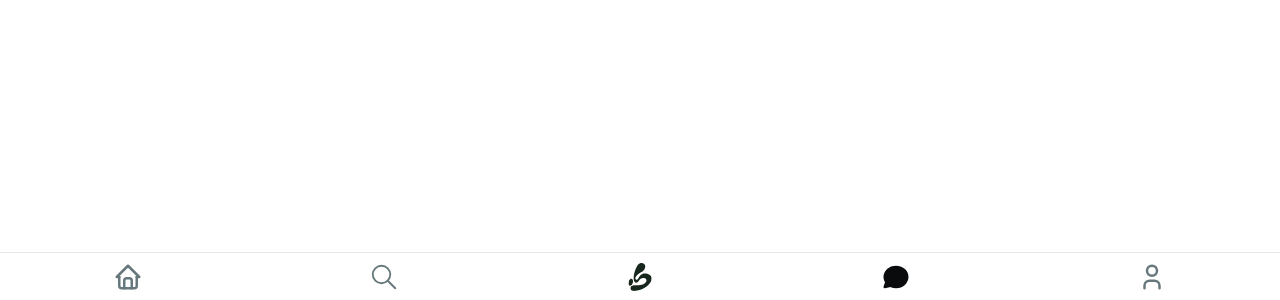
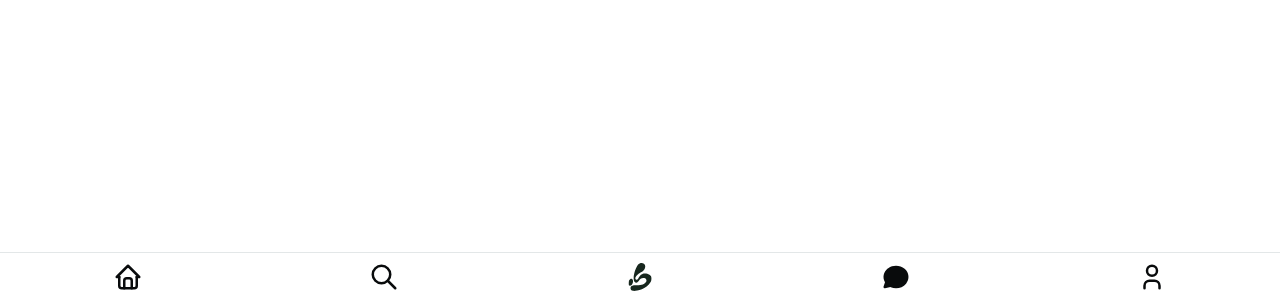
Before and after one commit to x-breezy/breezy, a Next.js app in the folder apps/web/: page /messages in a window 1280 px wide. Shown: the part 500-800 px from the top of the page. Built offline with nearby package versions, Linux system fonts and the light colour scheme.

Commit message:
feat: refine navbar styling with adjusted icon weights and active state for grod icon

```diff
--- a/apps/web/components/NavBar.tsx
+++ b/apps/web/components/NavBar.tsx
@@ -18,35 +18,27 @@ export function NavBar() {
   return (
     <nav className='grid h-12 w-screen grid-cols-5 border-t'>
       <a href='/home' className='flex w-full items-center justify-center'>
-        {active("/home") ? (
-          <IconHomeFilled size={30} className='text-foreground' />
-        ) : (
-          <IconHome size={30} className='text-muted-foreground' />
-        )}
+        {active("/home") ? <IconHomeFilled size={30} className='text-foreground' /> : <IconHome size={30} />}
       </a>
       <a href='/search' className='flex w-full items-center justify-center'>
-        <IconSearch
-          size={30}
-          strokeWidth={active("/search") ? 2.5 : 1.5}
-          className={active("/search") ? "text-foreground" : "text-muted-foreground"}
-        />
+        <IconSearch size={30} strokeWidth={active("/search") ? 3 : 2} />
       </a>
       <a href='/grod' className='flex w-full items-center justify-center'>
-        <img src='/breezy_icon.svg' alt='Breezy' className='h-7 w-7' />
+        {active("/grod") ? (
+          <img src='/breezy_icon_green.svg' alt='Breezy' className='h-10 w-10 rounded-sm' />
+        ) : (
+          <img src='/breezy_icon.svg' alt='Breezy' className='h-7 w-7' />
+        )}
       </a>
       <a href='/messages' className='flex w-full items-center justify-center'>
         {active("/messages") ? (
           <IconMessageCircleFilled size={30} className='text-foreground' />
         ) : (
-          <IconMessageCircle size={30} className='text-muted-foreground' />
+          <IconMessageCircle size={30} />
         )}
       </a>
       <a href='/profile' className='flex w-full items-center justify-center'>
-        {active("/profile") ? (
-          <IconUserFilled size={30} className='text-foreground' />
-        ) : (
-          <IconUser size={30} className='text-muted-foreground' />
-        )}
+        {active("/profile") ? <IconUserFilled size={30} className='text-foreground' /> : <IconUser size={30} />}
       </a>
     </nav>
   )
--- a/packages/ui/src/styles/globals.css
+++ b/packages/ui/src/styles/globals.css
@@ -52,6 +52,7 @@
 
 :root {
   --background: oklch(1 0 0);
+  --brezzy-bg: #00786f;
   --foreground: oklch(0.148 0.004 228.8);
   --card: oklch(1 0 0);
   --card-foreground: oklch(0.148 0.004 228.8);
```
Also changed, not shown: apps/web/public/breezy_icon_green.svg (added).
